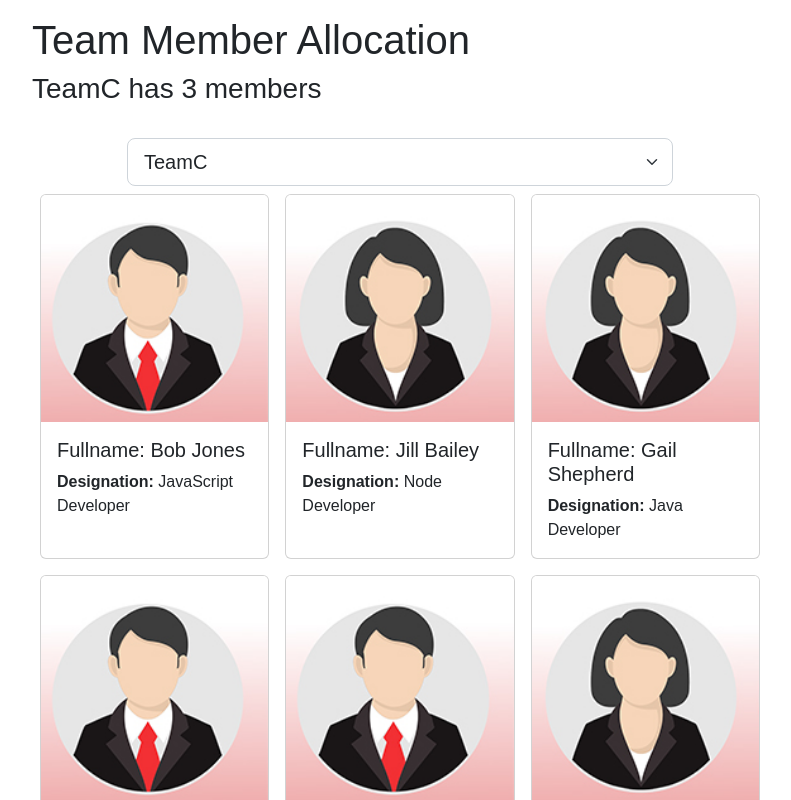
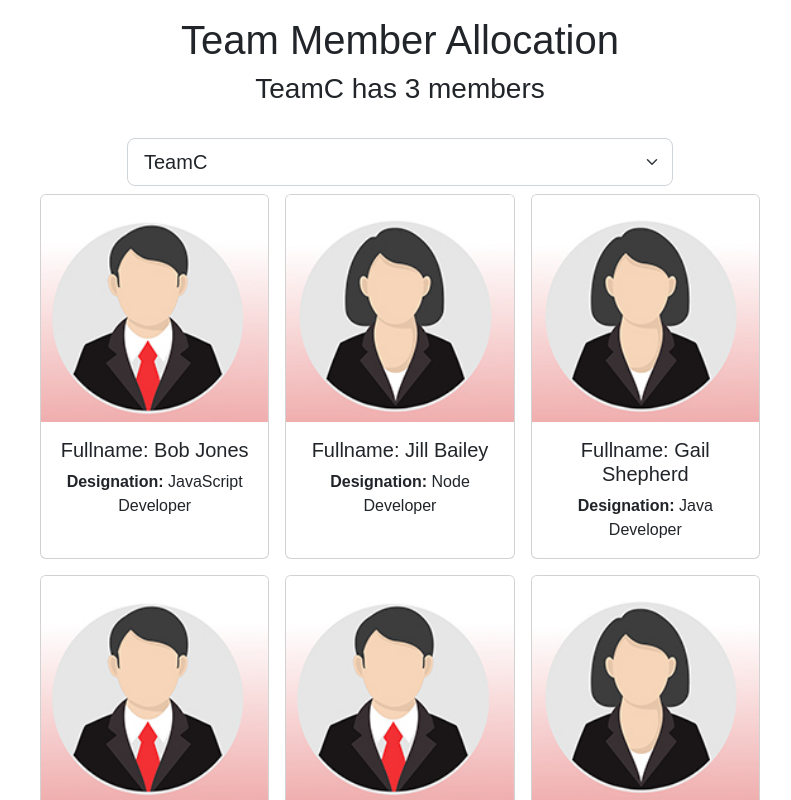
Before and after one commit to aalisina/teams-designation, a React (Create React App) app: page / in a window 1280 px wide. Shown: the top 800 px of the page, without its empty margins (240-1031 px from the left). Built offline with nearby package versions, Linux system fonts and the light colour scheme.

Commit message:
Horizontally centered text elements

```diff
--- a/src/App.css
+++ b/src/App.css
@@ -9,3 +9,7 @@ body {
 .standout {
   box-shadow: rgba(0,0,0, 0.16) 0px 1px 4px, rgb(51,51,51) 0px 0px 0px 3px;
 }
+
+h1,h2,h3,h4,h5,p {
+  text-align: center;
+}
```
